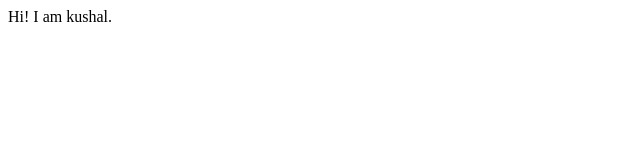
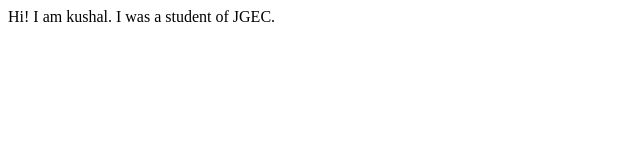
Before and after one commit to KUSHAL-005/kushalbiswas.com, a plain HTML site: page index.html in a window 1280 px wide. Shown: the whole page, without its empty margins (0-640 px from the left). Drawn offline with Linux system fonts and the light colour scheme.

Commit message:
added details about me

```diff
--- a/index.html
+++ b/index.html
@@ -8,6 +8,6 @@
 </head>
 <body>
     Hi! I am kushal.
-
+    I was a student of JGEC.
 </body>
 </html>
```
